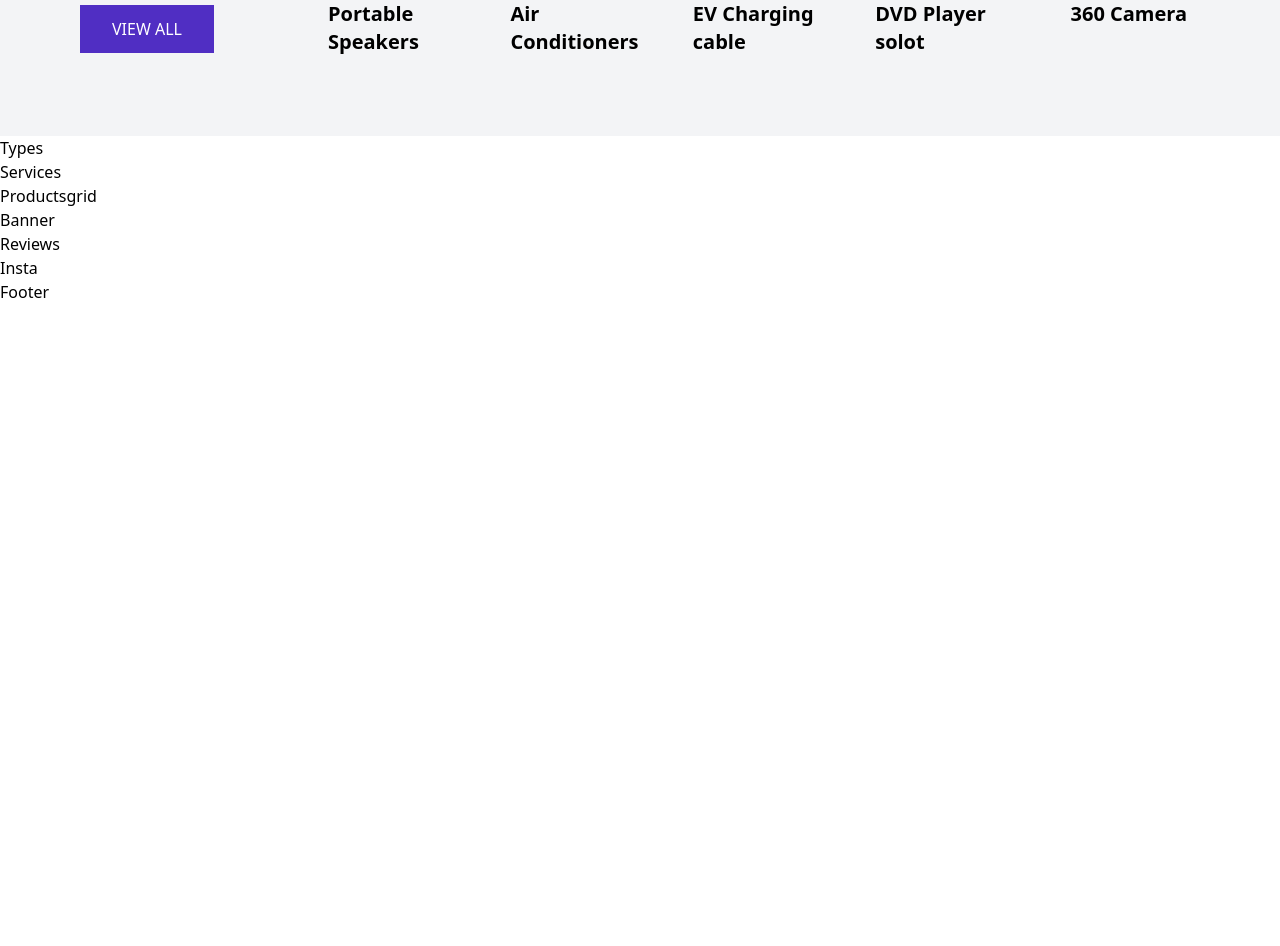
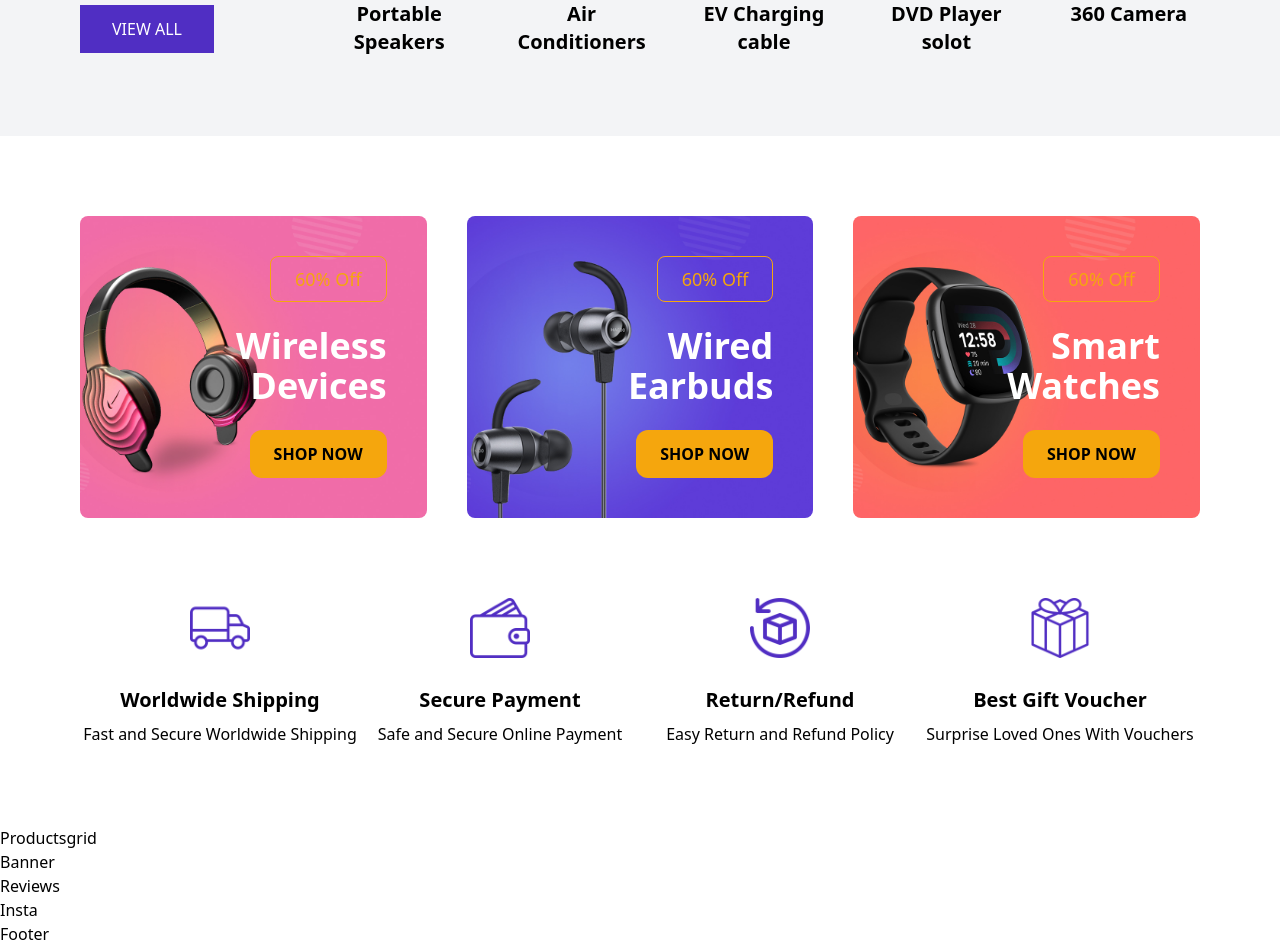
Before and after one commit to sajibdas126/e-commercs, a React (Vite) app: page / in a window 1280 px wide. Shown: the part 1020-1966 px from the top of the page. Before the commit the page ends 1324 px from the top, so only its background shows below. Built offline with nearby package versions, Linux system fonts and the light colour scheme.

Commit message:
Refactor components to use consistent AOS animation naming and enhance layout with new service offerings

```diff
--- a/src/Component/Navbar/Section/Cateogory.jsx
+++ b/src/Component/Navbar/Section/Cateogory.jsx
@@ -29,11 +29,11 @@ export const Cateogory = () => {
   return (
     <div className="w-full bg-gray-100 lg:px-20 px-5 pt-[130px] pb-[80px] flex lg:flex-row flex-col justify-center gap-20">
       <div
-        data-aos="Zoom-in"
+        data-aos="zoom-in"
         data-aos-delay="50"
         className="lg:w-[15%] w-full flex flex-col justify-center lg:items-start items-center gap-[20px]"
       >
-        <h1 className="text-[#502ec3] text-xl font-semibold text-center">
+        <h1 className="text-[#502ec3] text-xl font-semibold text-center ">
           Favoritems item
         </h1>
         <h1 className="text-black font-semibold text-[42px] leading-[50px] text-center">
@@ -47,24 +47,24 @@ export const Cateogory = () => {
       <div className="lg:w-[85%] w-full grid lg:grid-cols-5 grid-cols-1 justify-center items-start gap-10">
         {/* cart1 start */}
         <div
-          data-aos="Zoom-in"
+          data-aos="zoom-in"
           data-aos-delay="100"
           className="flex flex-col justify-center items-center gap-6"
         >
           <img src={Cat1} alt="" className="rounded-full cursor-pointer" />
-          <h1 className="text-black text-xl font-semibold hover:text-[#502ec3] cursor-pointer">
+          <h1 className="text-black text-xl font-semibold hover:text-[#502ec3] cursor-pointer lg:text-center">
             Portable Speakers
           </h1>
         </div>
         {/* cart end */}
         {/* cart2 start */}
         <div
-          data-aos="Zoom-in"
+          data-aos="zoom-in"
           data-aos-delay="100"
           className="flex flex-col justify-center items-center gap-6"
         >
           <img src={Cat2} alt="" className="rounded-full cursor-pointer" />
-          <h1 className="text-black text-xl font-semibold hover:text-[#502ec3] cursor-pointer">
+          <h1 className="text-black text-xl font-semibold hover:text-[#502ec3] cursor-pointer lg:text-center">
             Air Conditioners
           </h1>
         </div>
@@ -72,12 +72,12 @@ export const Cateogory = () => {
 
         {/* cart3 start */}
         <div
-          data-aos="Zoom-in"
+          data-aos="zoom-in"
           data-aos-dely="100"
           className="flex flex-col justify-center items-center gap-6"
         >
           <img src={Cat3} alt="" className="rounded-full cursor-pointer" />
-          <h1 className="text-black text-xl font-semibold hover:text-[#502ec3] cursor-pointer">
+          <h1 className="text-black text-xl font-semibold hover:text-[#502ec3] cursor-pointer lg:text-center">
             EV Charging cable
           </h1>
         </div>
@@ -85,12 +85,12 @@ export const Cateogory = () => {
 
         {/* cart4 start */}
         <div
-          data-aos="Zoom-in"
+          data-aos="zoom-in"
           data-aos-dely="100"
           className="flex flex-col justify-center items-center gap-6"
         >
           <img src={Cat4} alt="" className="rounded-full cursor-pointer" />
-          <h1 className="text-black text-xl font-semibold hover:text-[#502ec3] cursor-pointer">
+          <h1 className="text-black text-xl font-semibold hover:text-[#502ec3] cursor-pointer lg:text-center">
             DVD Player solot
           </h1>
         </div>
@@ -98,12 +98,12 @@ export const Cateogory = () => {
 
         {/* cart5 start */}
         <div
-          data-aos="Zoom-in"
+          data-aos="zoom-in"
           data-aos-dely="100"
           className="flex flex-col justify-center items-center gap-6"
         >
           <img src={Cat5} alt="" className="rounded-full cursor-pointer" />
-          <h1 className="text-black text-xl font-semibold hover:text-[#502ec3] cursor-pointer">
+          <h1 className="text-black text-xl font-semibold hover:text-[#502ec3] cursor-pointer lg:text-center">
             360 Camera
           </h1>
         </div>
--- a/src/Component/Navbar/Section/Services.jsx
+++ b/src/Component/Navbar/Section/Services.jsx
@@ -1,7 +1,85 @@
-import React from 'react'
+import Payment from "../../../assets/payment.png";
+import Shipping from "../../../assets/shipping.png";
+import Return from "../../../assets/return.png";
+import Gift from "../../../assets/gift.png";
+import AOS from "aos";
+import "aos/dist/aos.css";
+import React, { useEffect } from "react";
 
 export const Services = () => {
+  var settings = {
+    dots: true,
+    infinite: true,
+    speed: 500,
+    slidesToShow: 1, // একবারে ১টা ছবি দেখাও
+    slidesToScroll: 1,
+    arrows: false, // এখানে সঠিক key
+    autoplay: true,
+    autoplaySpeed: 3000,
+  };
+  useEffect(() => {
+    AOS.init({
+      offset: 100,
+      duration: 500,
+      easing: "ease-in-out", // এখানে 'easing' বানান ঠিক করলাম
+    });
+    AOS.refresh();
+  }, []);
+
   return (
-    <div>Services</div>
-  )
-}
+    <div className="w-full lg:px-20 px-5 pt-[0px] pb-[80px] grid lg:grid-cols-4">
+      {/* cart-1 */}
+      <div
+        data-aos="zoom-in"
+        data-aos-delay="100"
+        className="flex flex-col justify-center items-center gap-2"
+      >
+        <img src={Shipping} alt="" className="mb-[20px] w-[60px]" />
+        <h1 className="text-xl text-black font-semibold">Worldwide Shipping</h1>
+        <p className="text-[17px text-gray-500]">
+          Fast and Secure Worldwide Shipping
+        </p>
+      </div>
+      {/* cart end */}
+      {/* cart-2 */}
+      <div
+        data-aos="zoom-in"
+        data-aos-delay="100"
+        className="flex flex-col justify-center items-center gap-2"
+      >
+        <img src={Payment} alt="" className="mb-[20px] w-[60px]" />
+        <h1 className="text-xl text-black font-semibold">Secure Payment</h1>
+        <p className="text-[17px text-gray-500]">
+          Safe and Secure Online Payment
+        </p>
+      </div>
+      {/* cart end */}
+      {/* cart-3 */}
+      <div
+        data-aos="zoom-in"
+        data-aos-delay="100"
+        className="flex flex-col justify-center items-center gap-2"
+      >
+        <img src={Return} alt="" className="mb-[20px] w-[60px]" />
+        <h1 className="text-xl text-black font-semibold">Return/Refund</h1>
+        <p className="text-[17px text-gray-500]">
+          Easy Return and Refund Policy
+        </p>
+      </div>
+      {/* cart end */}
+      {/* cart-4*/}
+      <div
+        data-aos="zoom-in"
+        data-aos-delay="100"
+        className="flex flex-col justify-center items-center gap-2"
+      >
+        <img src={Gift} alt="" className="mb-[20px] w-[60px]" />
+        <h1 className="text-xl text-black font-semibold">Best Gift Voucher</h1>
+        <p className="text-[17px text-gray-500]">
+          Surprise Loved Ones With Vouchers
+        </p>
+      </div>
+      {/* cart end */}
+    </div>
+  );
+};
--- a/src/Component/Navbar/Section/Types.jsx
+++ b/src/Component/Navbar/Section/Types.jsx
@@ -1,7 +1,90 @@
-import React from 'react'
+import Banner1 from "../../../assets/banner1.jpg";
+import Banner2 from "../../../assets/banner2.jpg";
+import Banner3 from "../../../assets/banner3.jpg";
+import AOS from "aos";
+import "aos/dist/aos.css";
+import React, { useEffect } from "react";
 
 export const Types = () => {
+  var settings = {
+    dots: true,
+    infinite: true,
+    speed: 500,
+    slidesToShow: 1, // একবারে ১টা ছবি দেখাও
+    slidesToScroll: 1,
+    arrows: false, // এখানে সঠিক key
+    autoplay: true,
+    autoplaySpeed: 3000,
+  };
+  useEffect(() => {
+    AOS.init({
+      offset: 100,
+      duration: 500,
+      easing: "ease-in-out", // এখানে 'easing' বানান ঠিক করলাম
+    });
+    AOS.refresh();
+  }, []);
+
   return (
-    <div>Types</div>
-  )
-}
+    <div className=" w-full lg:px-20 px-5 py-[80px] grid lg:grid-cols-3 justify-center items-start gap-10">
+      {/* cart start-1 */}
+      <div
+        data-aos="zoom-in"
+        data-aos-delay="100"
+        className="flex flex-col justify-center items-end
+        gap-6 bg-cover bg-center p-10 rounded-lg "
+        style={{ backgroundImage: `url(${Banner1})` }}
+      >
+        <h1 className="text-[#f5a60d] border rounded-lg border-[#f5a60d] px-6 py-2 text-lg">
+          60% Off
+        </h1>
+        <h1 className="text-4xl text-end text-white font-semibold ">
+          Wireless <br /> Devices
+        </h1>
+        <button className="bg-[#f5a60d] px-6 py-3 rounded-xl text-black font-semibold">
+          SHOP NOW
+        </button>
+      </div>
+      {/* cart end */}
+      {/* cart start-2 */}
+      <div
+        data-aos="zoom-in"
+        data-aos-delay="100"
+        className="flex flex-col justify-center items-end
+        gap-6 bg-cover bg-center p-10 rounded-lg "
+        style={{ backgroundImage: `url(${Banner2})` }}
+      >
+        <h1 className="text-[#f5a60d] border rounded-lg border-[#f5a60d] px-6 py-2 text-lg">
+          60% Off
+        </h1>
+        <h1 className="text-4xl text-end text-white font-semibold ">
+          Wired <br /> Earbuds
+        </h1>
+        <button className="bg-[#f5a60d] px-6 py-3 rounded-xl text-black font-semibold">
+          SHOP NOW
+        </button>
+      </div>
+      {/* cart end */}
+      {/* cart start-3 */}
+      <div
+        data-aos="zoom-in"
+        data-aos-delay="100"
+        className="flex flex-col justify-center items-end
+        gap-6 bg-cover bg-center p-10 rounded-lg "
+        style={{ backgroundImage: `url(${Banner3})` }}
+      >
+        <h1 className="text-[#f5a60d] border rounded-lg border-[#f5a60d] px-6 py-2 text-lg">
+          60% Off
+        </h1>
+        <h1 className="text-4xl text-end text-white font-semibold ">
+          Smart <br />
+          Watches
+        </h1>
+        <button className="bg-[#f5a60d] px-6 py-3 rounded-xl text-black font-semibold">
+          SHOP NOW
+        </button>
+      </div>
+      {/* cart end */}
+    </div>
+  );
+};
```
Also changed, not shown: src/Component/Navbar/Section/Hero.jsx (+11 -11 lines).
